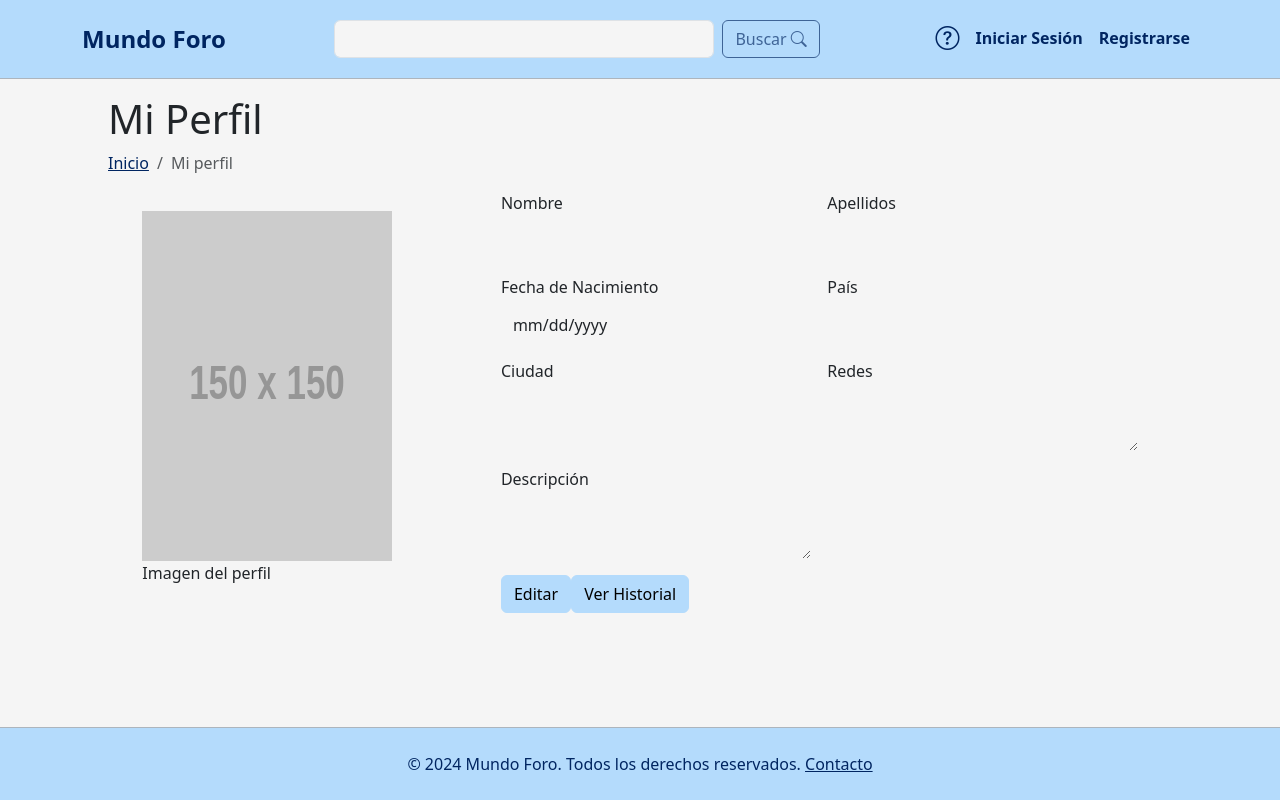
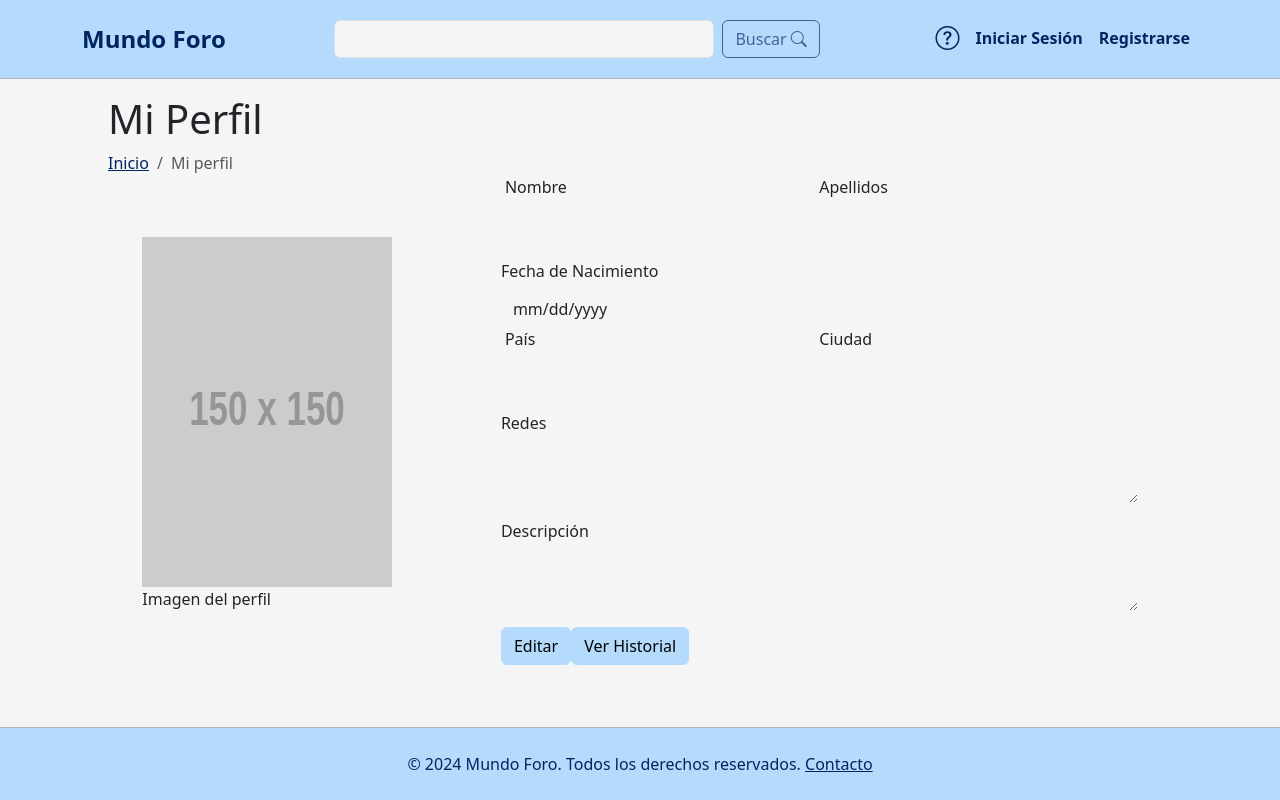
Before and after one commit to Croissanton/IU_Proyecto, a React (Create React App) app in the folder foro-mundo/: page /profile in a window 1280 px wide. Built offline with nearby package versions, Linux system fonts and the light colour scheme.

Commit message:
estructura formulario del perfil arreglada

```diff
--- a/foro-mundo/src/Pages/ProfilePage.js
+++ b/foro-mundo/src/Pages/ProfilePage.js
@@ -42,7 +42,7 @@ function ProfilePage() {
   const handleSubmit = (e) => {
     e.preventDefault();
     console.log("Submitting Data:", profileData);
-    cookies.set("user", profileData, { path: "/", secure: true, sameSite: 'None'});
+    cookies.set("user", profileData, { path: "/", secure: true, sameSite: 'None' });
     setIsEditing(false); // Disable editing mode on successful validation and submission
     setInitialProfileData({ ...profileData }); // Update the initial data to the new saved data
     showToast("Se han guardado los cambios!");
@@ -61,7 +61,7 @@ function ProfilePage() {
         document.querySelector("img").src = e.target.result;
       };
       reader.readAsDataURL(file);
-      profileData.imageInput = ""; // Puede que se implemente en el futuro, por ahora no.
+      profileData.imageInput = ""; //Puede que se implemente en el futuro, por ahora no.
     }
   };
 
@@ -87,6 +87,7 @@ function ProfilePage() {
             <input
               type="file"
               id="imageInput"
+              value={profileData.imageInput}
               style={{ display: "none" }}
               onChange={handleImageSelection}
             />
@@ -108,6 +109,7 @@ function ProfilePage() {
           style={{ width: "60%", display: "flex", justifyContent: "flex-end" }}
         >
           <form className="row col-12 g-3" onSubmit={handleSubmit}>
+            <div className="row">
               <InputComponent
                 id="name"
                 label="Nombre"
@@ -115,6 +117,7 @@ function ProfilePage() {
                 onChange={handleInputChange}
                 readOnly={!isEditing}
                 required={true}
+                colClass="col-md-6"
               />
               <InputComponent
                 id="lastName"
@@ -123,7 +126,9 @@ function ProfilePage() {
                 onChange={handleInputChange}
                 readOnly={!isEditing}
                 required={true}
+                colClass="col-md-6"
               />
+            </div>
             <InputComponent
               id="birthDate"
               type="date"
@@ -133,6 +138,7 @@ function ProfilePage() {
               readOnly={!isEditing}
               required={true}
             />
+            <div className="row">
               <InputComponent
                 id="country"
                 label="País"
@@ -140,6 +146,7 @@ function ProfilePage() {
                 onChange={handleInputChange}
                 readOnly={!isEditing}
                 required={true}
+                colClass="col-md-6"
               />
               <InputComponent
                 id="city"
@@ -148,7 +155,9 @@ function ProfilePage() {
                 onChange={handleInputChange}
                 readOnly={!isEditing}
                 required={false}
+                colClass="col-md-6"
               />
+            </div>
             <InputComponent
               id="socialMedia"
               label="Redes"
@@ -174,10 +183,7 @@ function ProfilePage() {
                   <button
                     type="button"
                     className="btn btn-primary"
-                    onClick={(e) => {
-                      e.preventDefault(); // Prevent form submission
-                      setIsEditing(true);
-                    }}
+                    onClick={() => setIsEditing(true)}
                   >
                     Editar
                   </button>
@@ -224,11 +230,12 @@ function InputComponent({
   onChange,
   readOnly,
   required,
+  colClass = "col-12"
 }) {
   const inputClassNames = `form-control ${readOnly ? "no-background no-border" : ""}`;
 
   return (
-    <div className="col-md-6">
+    <div className={colClass}>
       <label htmlFor={id} className="form-label">
         {label}
       </label>
--- a/foro-mundo/src/Pages/ProfilePublic.js
+++ b/foro-mundo/src/Pages/ProfilePublic.js
@@ -13,9 +13,11 @@ function ProfilePublic() {
     <MainLayout>
       <div className="container-xxl my-3">
         <h1>Perfil</h1>
-        <Breadcrumb className="custom-breadcrumb" >
-          <Breadcrumb.Item linkAs={Link} linkProps={{ to: "/" }}>Inicio</Breadcrumb.Item>
-          <Breadcrumb.Item active>Perfil</Breadcrumb.Item> {/* */}
+        <Breadcrumb className="custom-breadcrumb">
+          <Breadcrumb.Item linkAs={Link} linkProps={{ to: "/" }}>
+            Inicio
+          </Breadcrumb.Item>
+          <Breadcrumb.Item active>Perfil</Breadcrumb.Item>
         </Breadcrumb>
       </div>
       <div style={{ display: "flex" }}>
@@ -32,6 +34,7 @@ function ProfilePublic() {
           style={{ width: "60%", display: "flex", justifyContent: "flex-end" }}
         >
           <form className="row col-12 g-3">
+            <div className="row">
               <div className="col-md-6">
                 <label htmlFor="inputNombre4" className="form-label">
                   Nombre
@@ -54,6 +57,7 @@ function ProfilePublic() {
                   disabled
                 ></input>
               </div>
+            </div>
             <div className="col-12">
               <label htmlFor="inputFechaNacimiento" className="form-label">
                 Fecha de nacimiento
@@ -65,6 +69,7 @@ function ProfilePublic() {
                 disabled
               ></input>
             </div>
+            <div className="row">
               <div className="col-md-6">
                 <label htmlFor="inputPais" className="form-label">
                   País
@@ -76,7 +81,7 @@ function ProfilePublic() {
                   disabled
                 ></input>
               </div>
-            <div className="col-md-4">
+              <div className="col-md-6">
                 <label htmlFor="inputCiudad" className="form-label">
                   Ciudad
                 </label>
@@ -87,7 +92,8 @@ function ProfilePublic() {
                   disabled
                 ></input>
               </div>
-            <div className="col-md-4">
+            </div>
+            <div className="col-12">
               <label htmlFor="inputRedes" className="form-label">
                 Redes Sociales
               </label>
```
Lines whose indentation alone changed are shown as unchanged.
